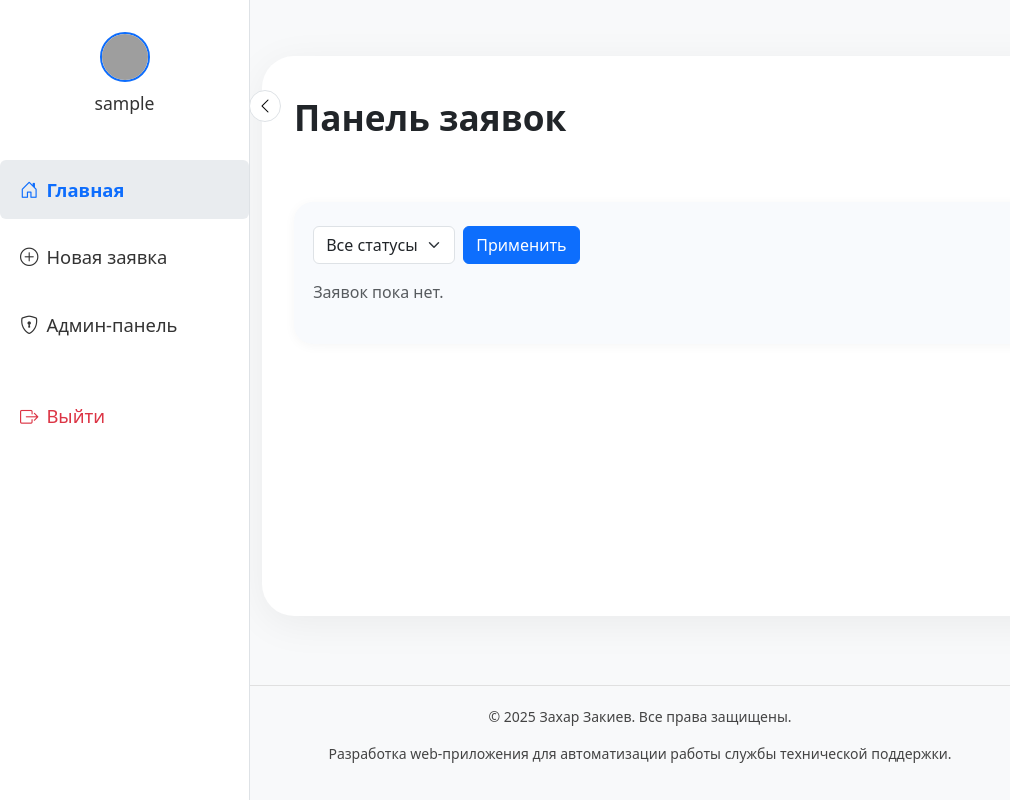
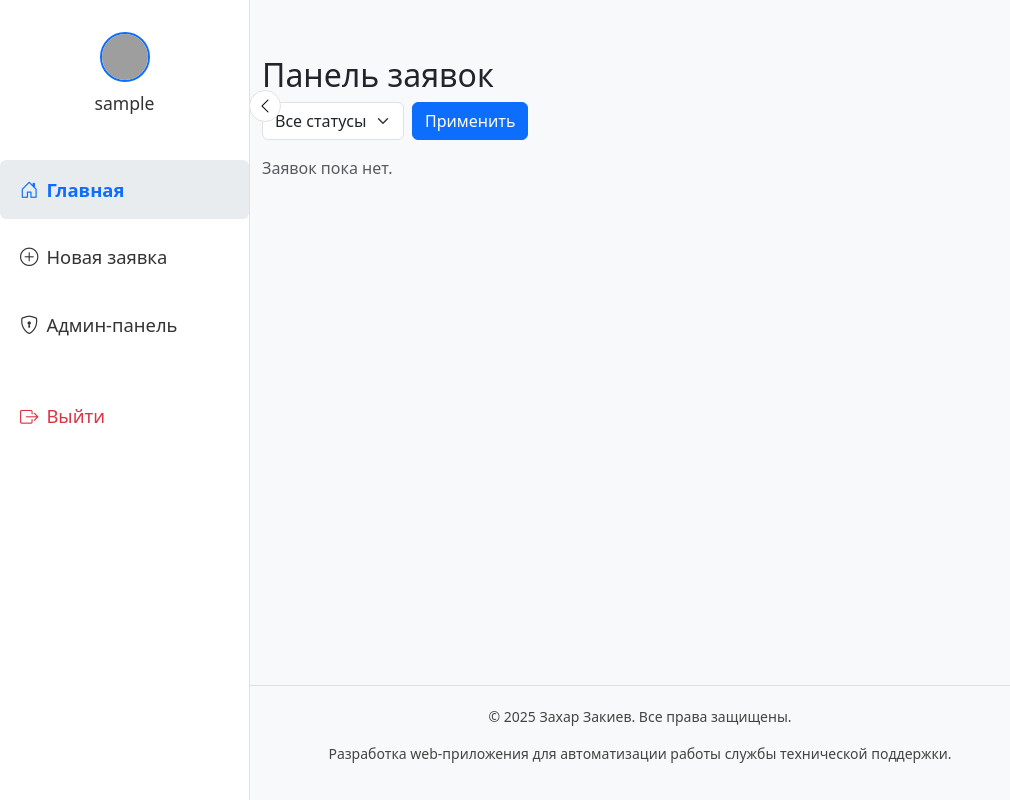
Before and after one commit to z1503/support_app, a Flask app: page /dashboard in a window 1280 px wide. Shown: the whole page, without its empty margins (0-1010 px from the left). Run offline with Flask 3, Linux system fonts and the light colour scheme; the visitor is signed in with stand-in values (Sample User, id 1); data that the repository does not hold is empty; grey boxes are pictures that could not be loaded.

Commit message:
изменена мобильная версия dashboard

```diff
--- a/templates/dashboard.html
+++ b/templates/dashboard.html
@@ -4,30 +4,8 @@
 
 {% block content %}
 <style>
-.ticket-main-card {
-    max-width: 1200px;
-    margin: 0 auto;
-    border-radius: 2rem;
-    box-shadow: 0 8px 40px rgba(0, 0, 0, 0.06);
-    background: #fff;
-    padding: 2.5rem 2rem 2rem 2rem;
-    min-height: 70vh;
-    display: flex;
-    flex-direction: column;
-    gap: 2.5rem;
-}
+/* --- Мобильные карточки --- */
 @media (max-width: 767px) {
-    .ticket-main-card {
-        padding: 0.6rem 0.2rem;
-        border-radius: 0.6rem;
-    }
-    .ticket-form-block {
-        padding: 0.7rem 0.3rem;
-        border-radius: 0.4rem;
-    }
-    .table-tickets, .table-tickets thead, .table-tickets tbody, .table-tickets th, .table-tickets tr {
-        display: none !important;
-    }
     .mobile-tickets-list {
         display: flex;
         flex-direction: column;
@@ -130,52 +107,12 @@
         background: #d6e4ff;
     }
 }
-.mobile-sort-form {
-    display: none;
-}
-@media (max-width: 767px) {
-    .mobile-sort-form {
-        display: block !important;
+@media (min-width: 768px) {
+    .mobile-tickets-list {
+        display: none !important;
     }
 }
-.ticket-title-row {
-    display: flex;
-    align-items: center;
-    gap: 1rem;
-}
-.ticket-title-row h2 {
-    font-size: 2.2rem;
-    font-weight: 700;
-    margin-bottom: 0;
-}
-.ticket-form-block {
-    background: #f8fafd;
-    border-radius: 1.2rem;
-    padding: 1.5rem 1.2rem;
-    margin-top: 1.5rem;
-    box-shadow: 0 2px 12px rgba(0, 0, 0, 0.04);
-}
-.ticket-status-badge.novaya {
-    background: #e7fbe7;
-    color: #198754;
-}
-.ticket-status-badge.vrabote {
-    background: #fffbe7;
-    color: #b8860b;
-}
-.ticket-status-badge.zavershena {
-    background: #f1f1f1;
-    color: #555;
-}
-.ticket-status-badge {
-    border-radius: 1em;
-    padding: 0.4em 1em;
-    font-size: 1em;
-    font-weight: 500;
-    display: inline-block;
-    min-width: 80px;
-    text-align: center;
-}
+/* --- Таблица для десктопа --- */
 .table-tickets tr.selected,
 .table-tickets tr.selected:hover {
     background: #e9f5ff !important;
```
Also changed, not shown: other parts of templates/dashboard.html (+17 -55 lines).
